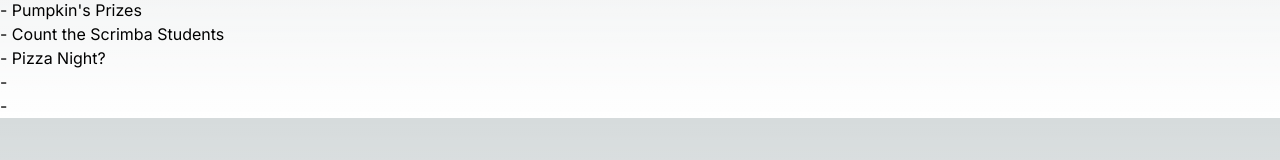
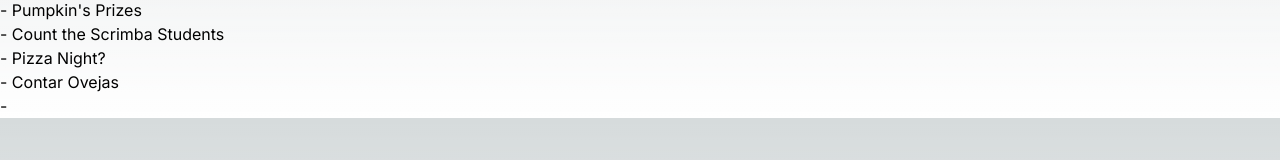
Before and after one commit to IsabelTizon/js-challenges, a Next.js app: page /scrimbaChallengesJS in a window 1280 px wide. Shown: the part 354-514 px from the top of the page. Built offline with nearby package versions, Linux system fonts and the light colour scheme.

Commit message:
challengesArray Component updated with contarrOvejas Exercise

```diff
--- a/src/components/arrays/challengesArray.js
+++ b/src/components/arrays/challengesArray.js
@@ -500,12 +500,12 @@ export const challenges = [
 		tester: ["console.log(findTheWinner(gameNightFood));"],
 		methods: ["", "", ""],
 		explanations: ["", "", "", ""],
-		github: "",
+		github: "https://github.com/IsabelTizon/js-challenges/blob/main/src/app/scrimbaChallengesJS/exercises/pizzaNight.js",
 	},
 	{
 		id: 15,
-		name: "",
-		descriptions: ["", "", "", "", "", "", "", "", ""],
+		name: "Contar Ovejas",
+		descriptions: ["Tienes un rebaño de ovejas y a cada una de ellas le has puesto un nombre. Estas ovejas también son de colores", "El veterinario te pide que le entregues una lista con todas las ovejas que sean de color rojo y que además su nombre contenga tanto las letras n Y a, sin importar el orden, las mayúsculas o espacios.", "Recuerda. Debe contener las dos letras 'a' y 'n' en el nombre. No cuentes ovejas que sólo tenga una de las letras, debe tener ambas.", "export default function contarOvejas(ovejas) {}", "", "", "", "", ""],
 		examples: [
 			"Example input: ''",
 			"Example output: ",
@@ -513,8 +513,8 @@ export const challenges = [
 			"Example output: ",
 		],
 		tester: [""],
-		methods: ["", "", ""],
-		explanations: ["", "", "", ""],
+		methods: ["Arrow function WITHOUT {} and return", "arrow function WITH {} and return", "includes()", "toLowerCase()", "We DO NOT NEED an if case",],
+		explanations: ["EXERCISE 1: usar {} y return", "Si necesitas realizar varias operaciones dentro de la función, como calcular valores, declarar variables o tener lógica condicional compleja, deberás usar {}. Esto es porque dentro de un bloque de código ({}), JavaScript no sabe automáticamente qué valor devolver, por lo que necesitas especificar un return explícito.", "EXERCISE 1: función flecha sin {} (retorno implícito)", "Si la función es simple y realiza solo una operación o devuelve un valor directamente sin necesidad de lógica compleja, puedes omitir {}. En este caso, el valor después de la flecha se devuelve automáticamente, y no es necesario usar return."],
 		github: "",
 	},
 	{
```
